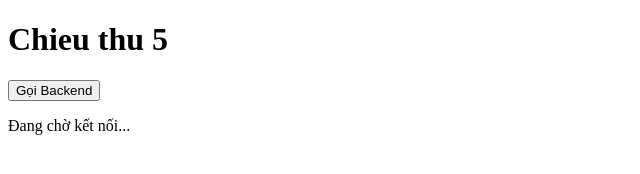
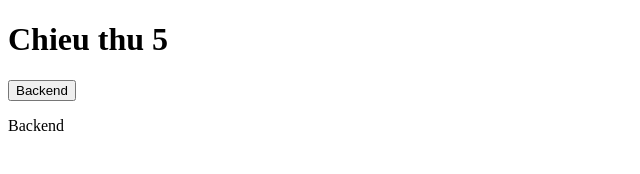
Before and after one commit to quocquang993/frontend-ci-cd, a plain HTML site: page index.html in a window 1280 px wide. Shown: the whole page, without its empty margins (0-640 px from the left). Drawn offline with Linux system fonts and the light colour scheme.

Commit message:
deploy: 226ee80947b3885cf48a9637c27a7733f15c6054

```diff
--- a/index.html
+++ b/index.html
@@ -6,9 +6,9 @@
 <body>
     <h1>Chieu thu 5</h1>
 
-    <button onclick="go()">Gọi Backend</button>
+    <button onclick="go()">Backend</button>
 
-    <p id="id-cua-ban">Đang chờ kết nối...</p>
+    <p id="id-cua-ban">Backend</p>
 
     <script>
         function go() {
```
